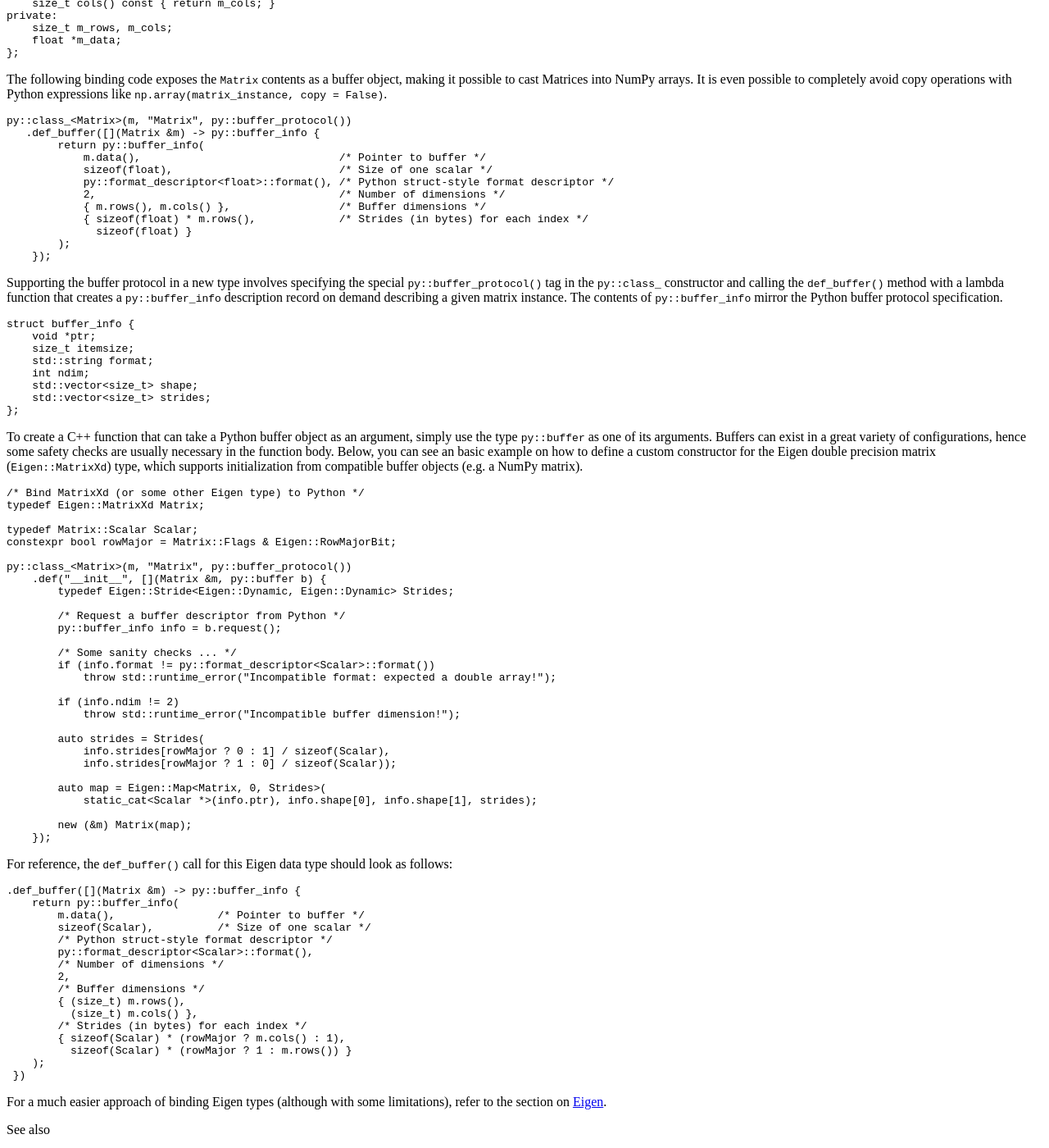
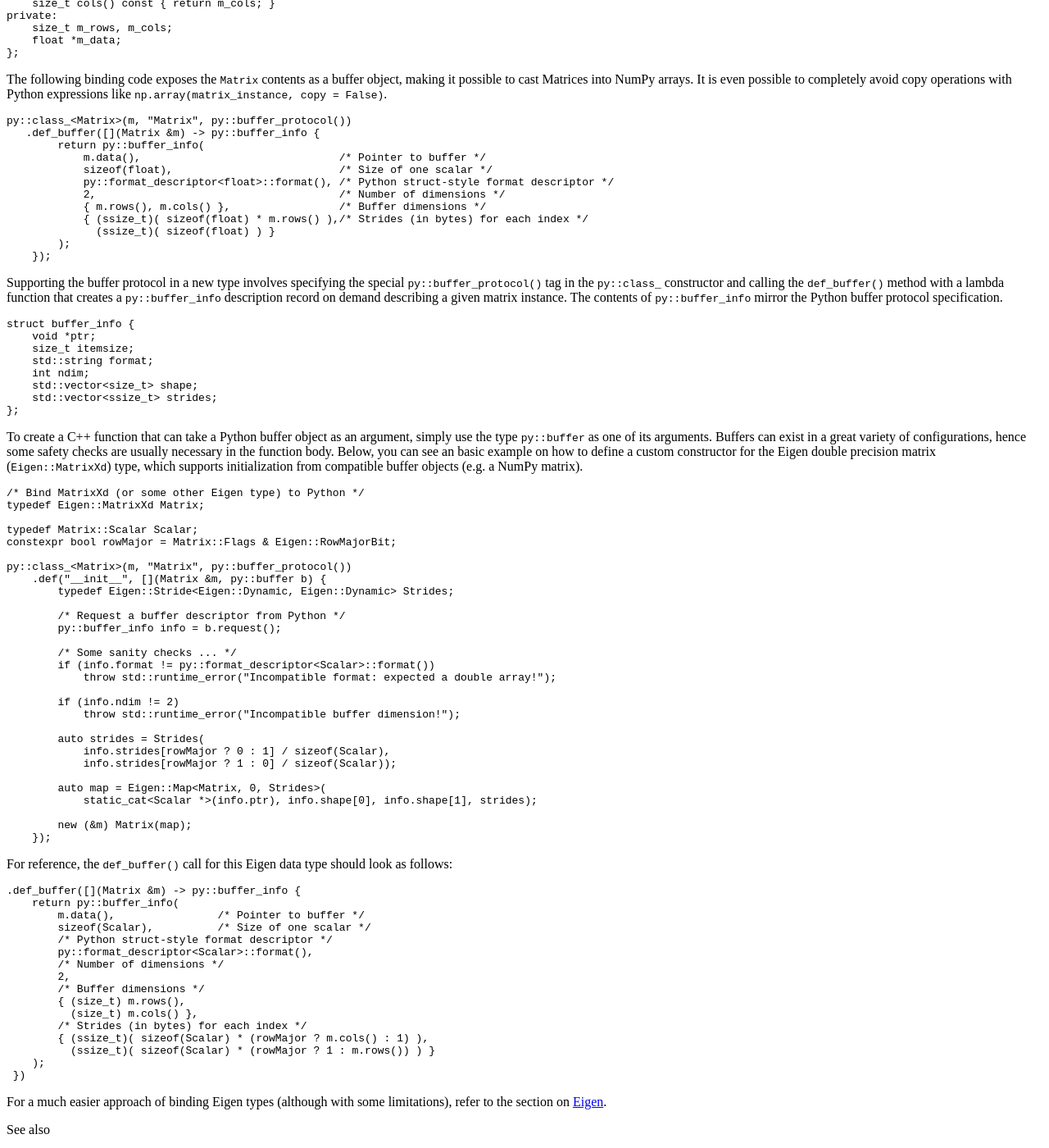
Before and after one commit to pybind/pybind11, a Sphinx documentation site: the page built from docs/advanced/pycpp/numpy.rst, in a window 1280 px wide and 1400 px high, scrolled down 1017 px. Shown: the whole window at 82% size. Built offline with Sphinx 7.4.7 and the Read the Docs theme 2.0.0, drawn with Linux system fonts in a browser that asks for light colours; pages that are not in the unit, such as notebooks, are missing from menus.

Commit message:
Python buffer objects can have negative strides.

```diff
--- a/docs/advanced/pycpp/numpy.rst
+++ b/docs/advanced/pycpp/numpy.rst
@@ -41,8 +41,8 @@ completely avoid copy operations with Python expressions like
                 py::format_descriptor<float>::format(), /* Python struct-style format descriptor */
                 2,                                      /* Number of dimensions */
                 { m.rows(), m.cols() },                 /* Buffer dimensions */
-                { sizeof(float) * m.rows(),             /* Strides (in bytes) for each index */
-                  sizeof(float) }
+                { (ssize_t)( sizeof(float) * m.rows() ),/* Strides (in bytes) for each index */
+                  (ssize_t)( sizeof(float) ) }
             );
         });
 
@@ -61,7 +61,7 @@ specification.
         std::string format;
         int ndim;
         std::vector<size_t> shape;
-        std::vector<size_t> strides;
+        std::vector<ssize_t> strides;
     };
 
 To create a C++ function that can take a Python buffer object as an argument,
@@ -121,8 +121,8 @@ as follows:
             { (size_t) m.rows(),
               (size_t) m.cols() },
             /* Strides (in bytes) for each index */
-            { sizeof(Scalar) * (rowMajor ? m.cols() : 1),
-              sizeof(Scalar) * (rowMajor ? 1 : m.rows()) }
+            { (ssize_t)( sizeof(Scalar) * (rowMajor ? m.cols() : 1) ),
+              (ssize_t)( sizeof(Scalar) * (rowMajor ? 1 : m.rows()) ) }
         );
      })
 
```
Also changed, not shown: 5 other files.
